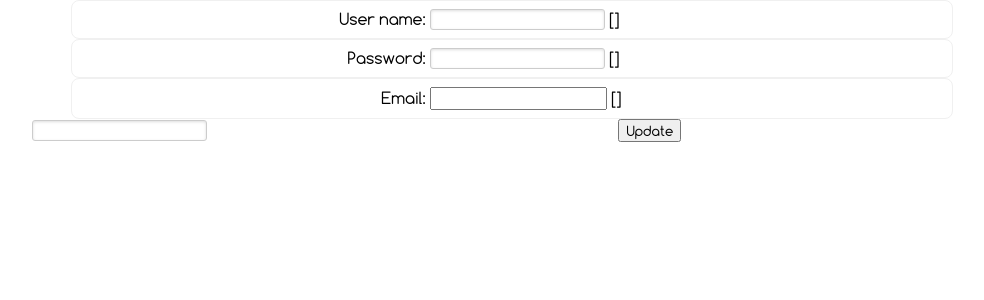
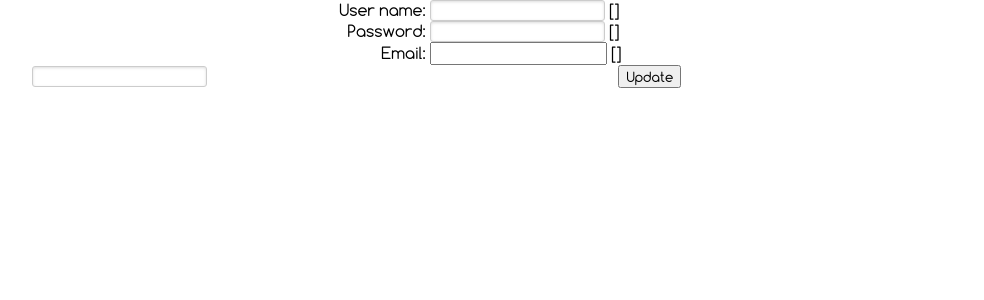
Before and after one commit to ariunbayar/hexic, a Django app: template admin/templates/admin/admin_form.html in a window 1280 px wide. Shown: the top 300 px of the page, without its empty margins (128-1112 px from the left). Run offline with Django 3.2, Linux system fonts and the light colour scheme; the template is opened without the code that fills it: most values are stand-ins (such as "Sample title", 1, 10 or a date in 2020); form fields are guessed from the names that the template uses.

Commit message:
n/a: No longer need this

```diff
--- a/static/css/main.css
+++ b/static/css/main.css
@@ -1,11 +1,4 @@
 body, input { font-family: 'Comfortaa'; }
-
-div {
-    border: 1px solid #f0f0f0;
-    margin: 1px;
-    border-radius: 8px;
-    padding: 8px;
-}
 
 .content {
     width: 960px;
```
